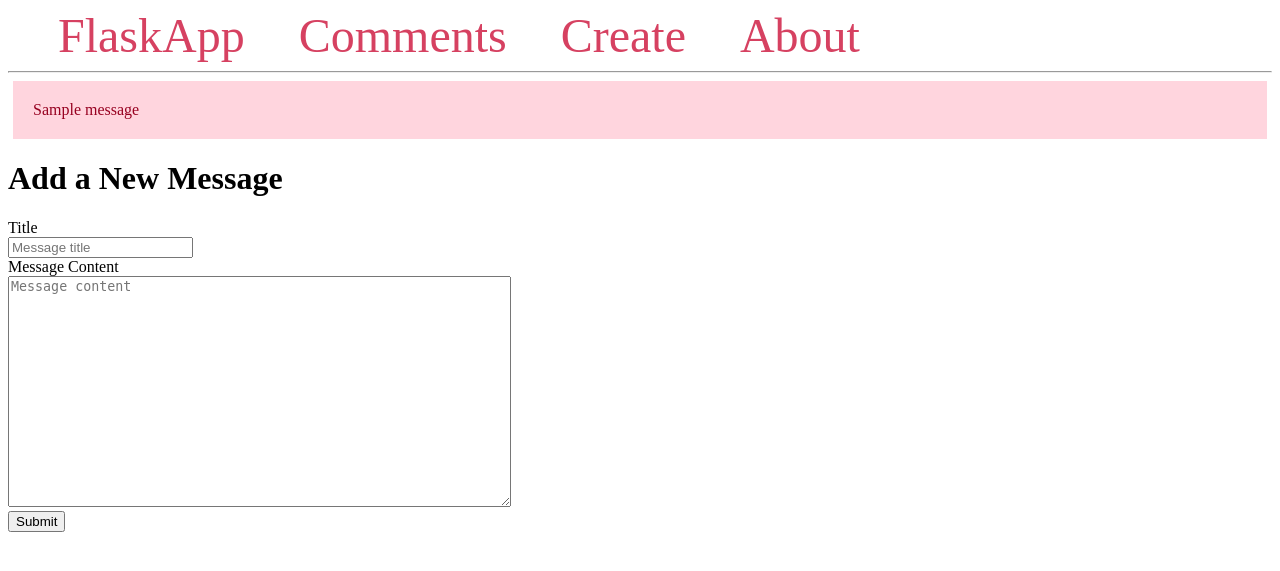
After one commit to siriwat951/flaskApp1, a Flask app: page /lab03/create in a window 1280 px wide. The commit adds this page. Shown: the top 571 px of the page. Run offline with Flask 2, Linux system fonts and the light colour scheme; one stand-in notice (Sample message) is shown.

Commit message:
send lab05

```diff
--- a/app/__init__.py
+++ b/app/__init__.py
@@ -1,8 +1,7 @@
-from flask import Flask
-
+from flask import Flask, request, redirect
 
 app = Flask(__name__, static_folder='static')
-
+app.url_map.strict_slashes = False
 
 app.jinja_options = app.jinja_options.copy()
 app.jinja_options.update({
@@ -10,8 +9,15 @@ app.jinja_options.update({
     'lstrip_blocks': True
 })
 
+app.config['SECRET_KEY'] = \
+    '179810bb56e3c78e5aa5d426aecf3e98432bbe3fd88cf0ac'
 
 app.config['DEBUG'] = True
 
+@app.before_request
+def remove_trailing_slash():
+   # Check if the path ends with a slash but is not the root "/"
+    if request.path != '/' and request.path.endswith('/'):
+        return redirect(request.path[:-1], code=308)
 
 from app import views  # noqa
--- a/app/templates/lab03/base.html
+++ b/app/templates/lab03/base.html
@@ -11,6 +11,13 @@
       margin-left: 50px;
       text-decoration: none;
     }
+
+    .alert {
+      padding: 20px;
+      margin: 5px;
+      color: #970020;
+      background-color: #ffd5de;
+    }
   </style>
 </head>
 
@@ -18,10 +25,14 @@
   <nav>
     <a href="{{ url_for('lab03_home') }}">FlaskApp</a>
     <a href="{{ url_for('lab03_comments') }}">Comments</a>
+    <a href="{{ url_for('lab03_create') }}">Create</a>
     <a href="{{ url_for('lab03_about') }}">About</a>
   </nav>
   <hr>
   <div class="content">
+    {% for message in get_flashed_messages() %}
+      <div class="alert">{{ message }}</div>
+    {% endfor %}
     {% block content %} {% endblock %}
   </div>
 </body>
--- /dev/null
+++ b/app/templates/lab03/create.html
@@ -0,0 +1,23 @@
+{% extends './lab03/base.html' %}
+
+{% block content %}
+  <h1>{% block title %} Add a New Message {% endblock %}</h1>
+  <form method="post">
+    <label for="title">Title</label>
+    <br>
+    <input type="text" name="title"
+         placeholder="Message title"
+         value="{{ request.form['title'] }}"></input>
+    <br>
+
+    <label for="content">Message Content</label>
+    <br>
+    <textarea name="content"
+          placeholder="Message content"
+          rows="15"
+          cols="60"
+          >{{ request.form['content'] }}</textarea>
+    <br>
+    <button type="submit">Submit</button>
+  </form>
+{% endblock %}
--- a/app/views.py
+++ b/app/views.py
@@ -1,8 +1,9 @@
 import datetime
-from flask import jsonify, render_template
+import json
+from flask import (jsonify, render_template,
+                   request, url_for, flash, redirect)
 from app import app
 from app import hw_views
-
 
 
 @app.route('/')
@@ -53,13 +54,37 @@ def lab03_about():
 
 @app.route('/lab03/comments/')
 def lab03_comments():
-    comments = ['This is the first comment.',
-                'This is the second comment.',
-                'This is the third comment.',
-                'This is the fourth comment.']
+    raw_json = read_file('data/messages.json')
+    messages = json.loads(raw_json)
+    return render_template('lab03/comments.html', comments=messages)
 
+def read_file(filename, mode="rt"):
+    with open(filename, mode, encoding='utf-8') as fin:
+        return fin.read()
 
-    return render_template('lab03/comments.html', comments=comments)
+def write_file(filename, contents, mode="wt"):
+    with open(filename, mode, encoding="utf-8") as fout:
+        fout.write(contents)
+
+@app.route('/lab03/create/', methods=('GET', 'POST'))
+def lab03_create():
+    if request.method == 'POST':
+        title = request.form['title']
+        content = request.form['content']
+
+        if not title:
+            flash('Title is required!')
+        elif not content:
+            flash('Content is required!')
+        else:
+            raw_json = read_file('data/messages.json')
+            messages = json.loads(raw_json)
+            messages.append({'title': title, 'content': content})
+            write_file('data/messages.json',
+                       json.dumps(messages, indent=4))
+            return redirect(url_for('lab03_comments'))
+
+    return render_template('lab03/create.html')
 
 
 @app.route("/lab04")
```
Also changed, not shown: app/data/messages.json (added, +14 -0 lines), app/templates/lab03/comments.html (+5 -3 lines).
